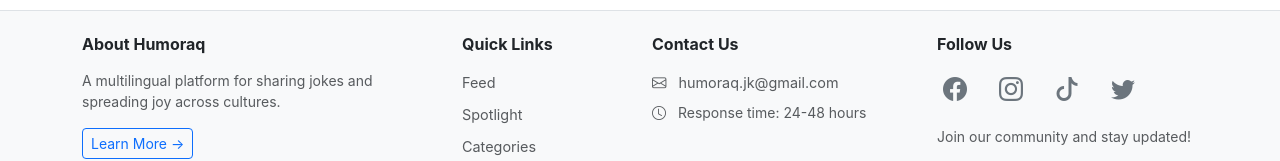
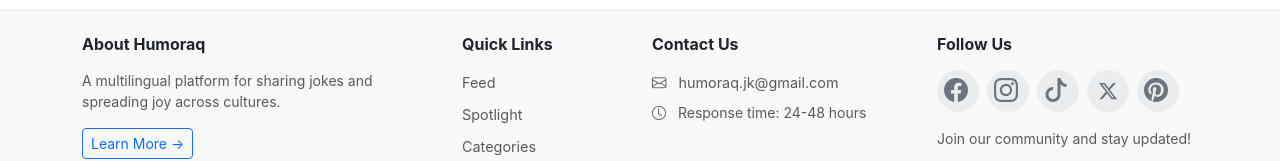
Before and after one commit to hmdait/humoraq, a Vue app: page / in a window 1280 px wide. Shown: the part 648-809 px from the top of the page. Built offline with nearby package versions, Linux system fonts and the light colour scheme; no server answers; the database is empty.

Commit message:
Add Pinterest & Update Twitter to X

```diff
--- a/src/components/FooterBar.vue
+++ b/src/components/FooterBar.vue
@@ -66,45 +66,76 @@
           </ul>
         </div>
 
-        <!-- Social Networks -->
+        <!-- Social Networks - UPDATED -->
         <div class="col-lg-3 col-md-6">
           <h5 class="fw-bold mb-3">Follow Us</h5>
-          <div class="d-flex gap-3 mb-3">
+          <div class="d-flex gap-2 flex-wrap mb-3">
+            <!-- Facebook -->
             <a
               href="https://facebook.com/humoraq"
               target="_blank"
               rel="noopener noreferrer"
               class="social-icon"
               aria-label="Facebook"
+              title="Facebook"
             >
               <i class="bi bi-facebook fs-4"></i>
             </a>
+
+            <!-- Instagram -->
             <a
-              href="https://www.instagram.com/humoraq_ar/"
+              href="https://instagram.com/humoraq"
               target="_blank"
               rel="noopener noreferrer"
               class="social-icon"
               aria-label="Instagram"
+              title="Instagram"
             >
               <i class="bi bi-instagram fs-4"></i>
             </a>
+
+            <!-- TikTok -->
             <a
-              href="https://www.tiktok.com/@humoraq"
+              href="https://tiktok.com/@humoraq"
               target="_blank"
               rel="noopener noreferrer"
               class="social-icon"
               aria-label="TikTok"
+              title="TikTok"
             >
               <i class="bi bi-tiktok fs-4"></i>
             </a>
+
+            <!-- X (Twitter) - UPDATED WITH CUSTOM X LOGO -->
             <a
               href="https://x.com/Humoraq_jk"
               target="_blank"
               rel="noopener noreferrer"
+              class="social-icon social-icon-x"
+              aria-label="X (Twitter)"
+              title="X (formerly Twitter)"
+            >
+              <svg
+                xmlns="http://www.w3.org/2000/svg"
+                width="20"
+                height="20"
+                fill="currentColor"
+                viewBox="0 0 24 24"
+              >
+                <path d="M18.244 2.25h3.308l-7.227 8.26 8.502 11.24H16.17l-5.214-6.817L4.99 21.75H1.68l7.73-8.835L1.254 2.25H8.08l4.713 6.231zm-1.161 17.52h1.833L7.084 4.126H5.117z"/>
+              </svg>
+            </a>
+
+            <!-- Pinterest - NEW -->
+            <a
+              href="https://fr.pinterest.com/humoraq_jk/"
+              target="_blank"
+              rel="noopener noreferrer"
               class="social-icon"
-              aria-label="X"
+              aria-label="Pinterest"
+              title="Pinterest"
             >
-              <i class="bi bi-twitter fs-4"></i>
+              <i class="bi bi-pinterest fs-4"></i>
             </a>
           </div>
           <p class="text-muted small mb-0">
@@ -158,31 +189,64 @@ const currentYear = computed(() => new Date().getFullYear());
   color: var(--primary-color) !important;
 }
 
+/* Social Icons Styling */
 .social-icon {
   color: #6c757d;
-  transition: all 0.2s ease;
+  transition: all 0.3s ease;
   display: inline-flex;
   align-items: center;
   justify-content: center;
-  width: 40px;
-  height: 40px;
+  width: 42px;
+  height: 42px;
   border-radius: 50%;
-  background-color: transparent;
+  background-color: rgba(0, 0, 0, 0.05);
+  text-decoration: none;
 }
 
 .social-icon:hover {
-  color: var(--primary-color);
-  background-color: rgba(13, 110, 253, 0.1);
-  transform: translateY(-2px);
+  color: #fff;
+  transform: translateY(-3px);
+  box-shadow: 0 4px 8px rgba(0, 0, 0, 0.2);
 }
 
+/* Individual Social Icon Hover Colors */
+.social-icon:hover:has(.bi-facebook) {
+  background-color: #1877f2;
+}
+
+.social-icon:hover:has(.bi-instagram) {
+  background: linear-gradient(45deg, #f09433 0%, #e6683c 25%, #dc2743 50%, #cc2366 75%, #bc1888 100%);
+}
+
+.social-icon:hover:has(.bi-tiktok) {
+  background-color: #000000;
+}
+
+.social-icon:hover:has(.bi-pinterest) {
+  background-color: #e60023;
+}
+
+/* X (Twitter) Custom Styling */
+.social-icon-x:hover {
+  background-color: #000000;
+}
+
+.social-icon-x svg {
+  transition: transform 0.3s ease;
+}
+
+.social-icon-x:hover svg {
+  transform: scale(1.1);
+}
+
+/* Dark Mode Social Icons */
 .dark-mode .social-icon {
   color: #adb5bd;
+  background-color: rgba(255, 255, 255, 0.05);
 }
 
 .dark-mode .social-icon:hover {
-  color: var(--primary-color);
-  background-color: rgba(13, 110, 253, 0.2);
+  color: #fff;
 }
 
 h5 {
@@ -197,8 +261,8 @@ h5 {
   }
 
   .social-icon {
-    width: 36px;
-    height: 36px;
+    width: 40px;
+    height: 40px;
   }
 }
 </style>
```
